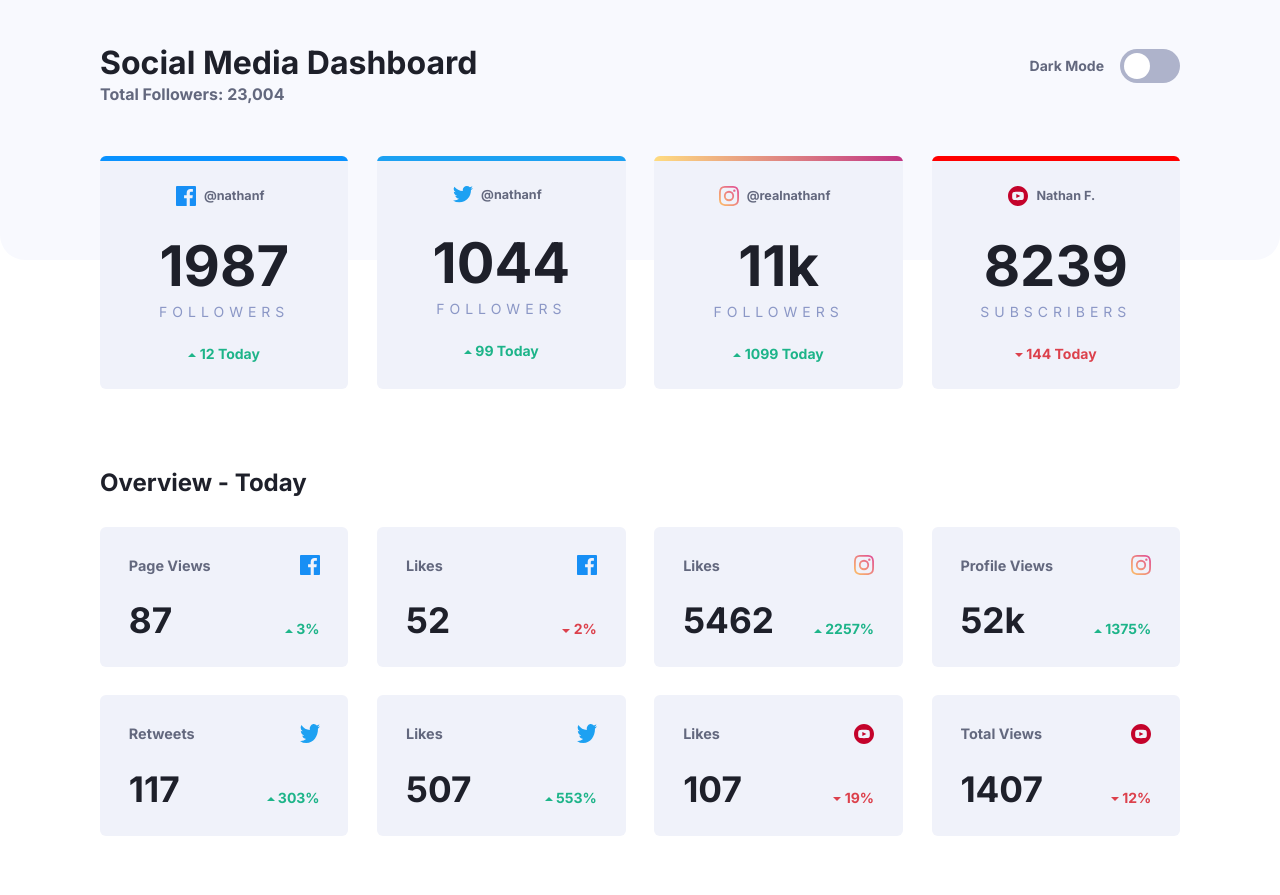
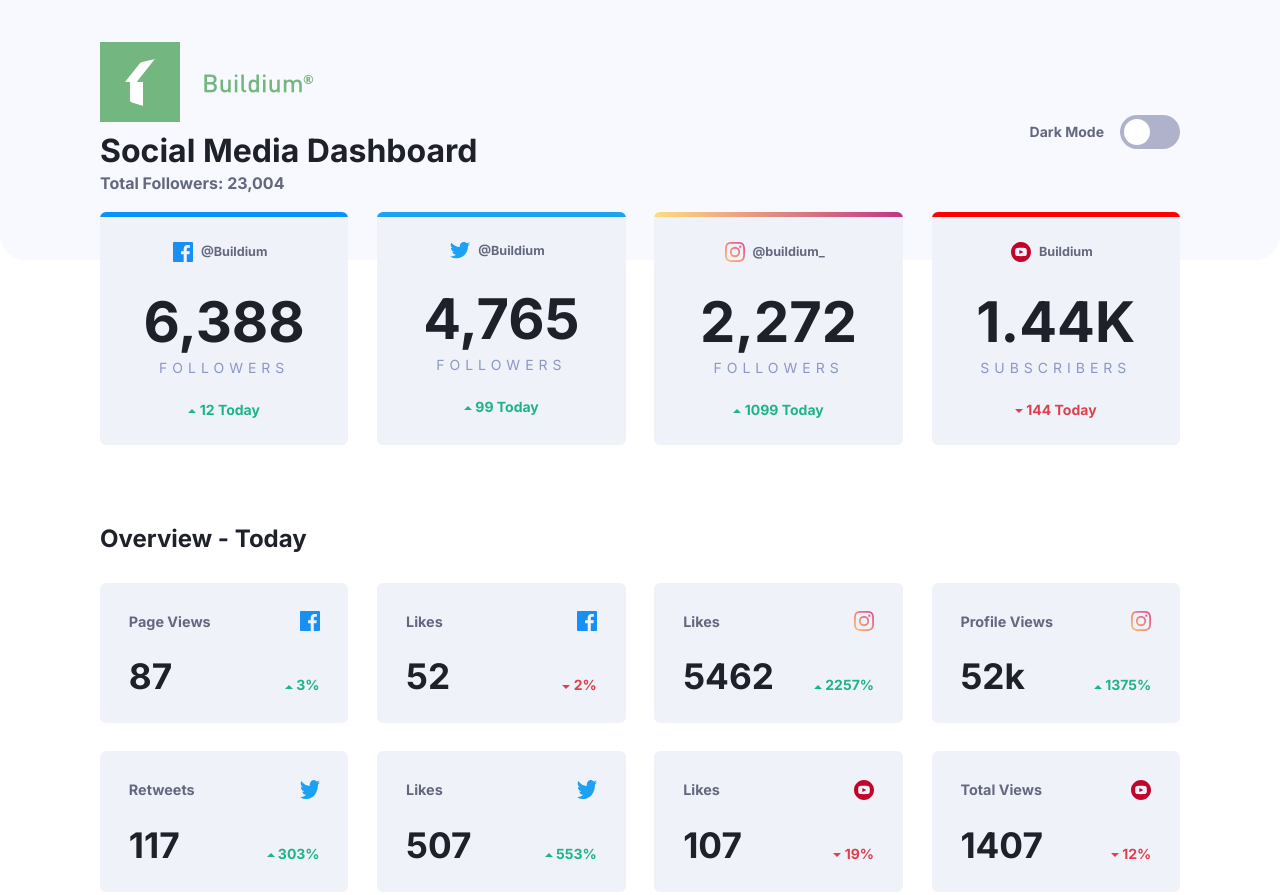
Before and after one commit to AlliDoisCode1234/buildium-social-dashboard, a website: page index.html in a window 1280 px wide. Shown: the top 895 px of the page. Drawn offline with Linux system fonts and the light colour scheme.

Commit message:
buildiumDash

```diff
--- a/assets/scss/main.scss
+++ b/assets/scss/main.scss
@@ -69,7 +69,7 @@
     border: none;
   }
   h1 {
-    margin: 0;
+    margin-bottom: .45%;
     font-size: 2rem;
   }
   h2 {
@@ -120,7 +120,7 @@
         flex-direction: row;
       }
       .heading {
-        margin: 3em 0 2em 0;
+        margin: 3em 0 5em 0;
         span {
           font-size: 1rem;
         }
@@ -146,9 +146,13 @@
     }
   }
 
+  .logo{
+      margin-bottom: 1%;
+  }
+
   /** content **/
   .content {
-    margin-top: -6.5rem;
+    margin-top: -3rem;
     .principal {
       display: flex;
       flex-direction: column;
--- a/index.html
+++ b/index.html
@@ -13,6 +13,7 @@
   <header>
     <div class="container">
       <div class="heading">
+        <img class="logo" src="images/buildiumLogo.png">
         <h1>Social Media Dashboard</h1>
         <span class="desaturated-blue bold">Total Followers: 23,004</span>
       </div>
@@ -35,8 +36,8 @@
         <article class="facebook">
           <div class="inner">
             <div class="id"><img src="images/icon-facebook.svg" alt="icon facebook" /><span
-                class="username">@nathanf</span></div>
-            <span class="number-display">1987</span>
+                class="username">@Buildium</span></div>
+            <span class="number-display">6,388</span>
             <span class="people-display">Followers</span>
             <div class="balance"><img src="images/icon-up.svg" alt="icon up" />
               <span class="positive">12 Today</span>
@@ -46,8 +47,8 @@
         <article class="twitter">
           <div class="inner">
             <div class="id"><img src="images/icon-twitter.svg" alt="icon twitter" /><span
-                class="username">@nathanf</span></div>
-            <span class="number-display">1044</span>
+                class="username">@Buildium</span></div>
+            <span class="number-display">4,765</span>
             <span class="people-display">Followers</span>
             <div class="balance"><img src="images/icon-up.svg" alt="icon up" />
               <span class="positive">99 Today</span>
@@ -57,8 +58,8 @@
         <article class="instagram">
           <div class="inner">
             <div class="id"><img src="images/icon-instagram.svg" alt="icon instagram" /><span
-                class="username">@realnathanf</span></div>
-            <span class="number-display">11k</span>
+                class="username">@buildium_</span></div>
+            <span class="number-display">2,272</span>
             <span class="people-display">Followers</span>
             <div class="balance"><img src="images/icon-up.svg" alt="icon up" />
               <span class="positive">1099 Today</span>
@@ -67,9 +68,9 @@
         </article>
         <article class="youtube">
           <div class="inner">
-            <div class="id"><img src="images/icon-youtube.svg" alt="icon youtube" /><span class="username">Nathan
-                F.</span></div>
-            <span class="number-display">8239</span>
+            <div class="id"><img src="images/icon-youtube.svg" alt="icon youtube" /><span
+                class="username">Buildium</span></div>
+            <span class="number-display">1.44K</span>
             <span class="people-display">Subscribers</span>
             <div class="balance"><img src="images/icon-down.svg" alt="icon down" />
               <span class="negative">144 Today</span>
--- a/package.json
+++ b/package.json
@@ -17,6 +17,5 @@
     "gulp-sass": "^4.1.0",
     "node-sass": "^6.0.0",
     "sass": "^1.34.1"
-  },
-  "dependencies": {}
+  }
 }
```
Also changed, not shown: assets/css/main.css, images/buildiumLogo.png (added), 1 other file.
